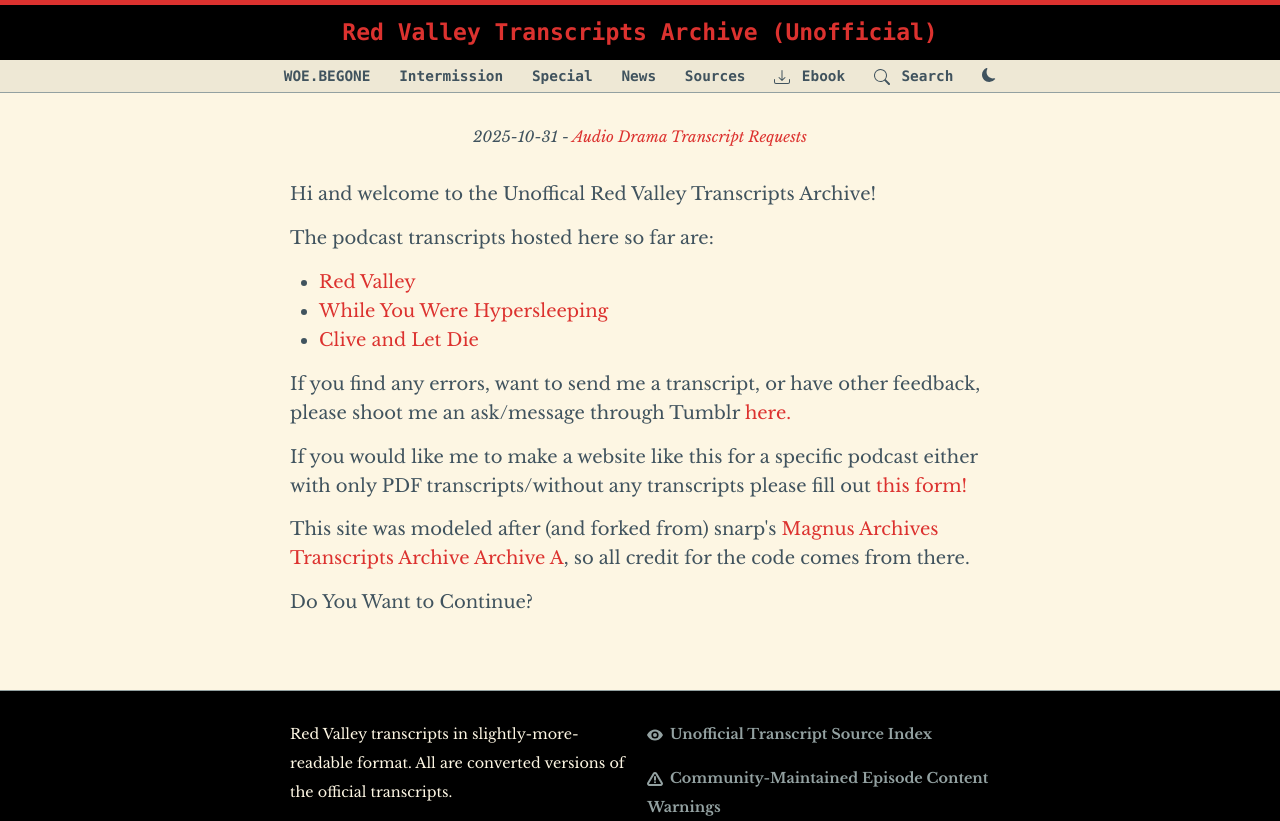
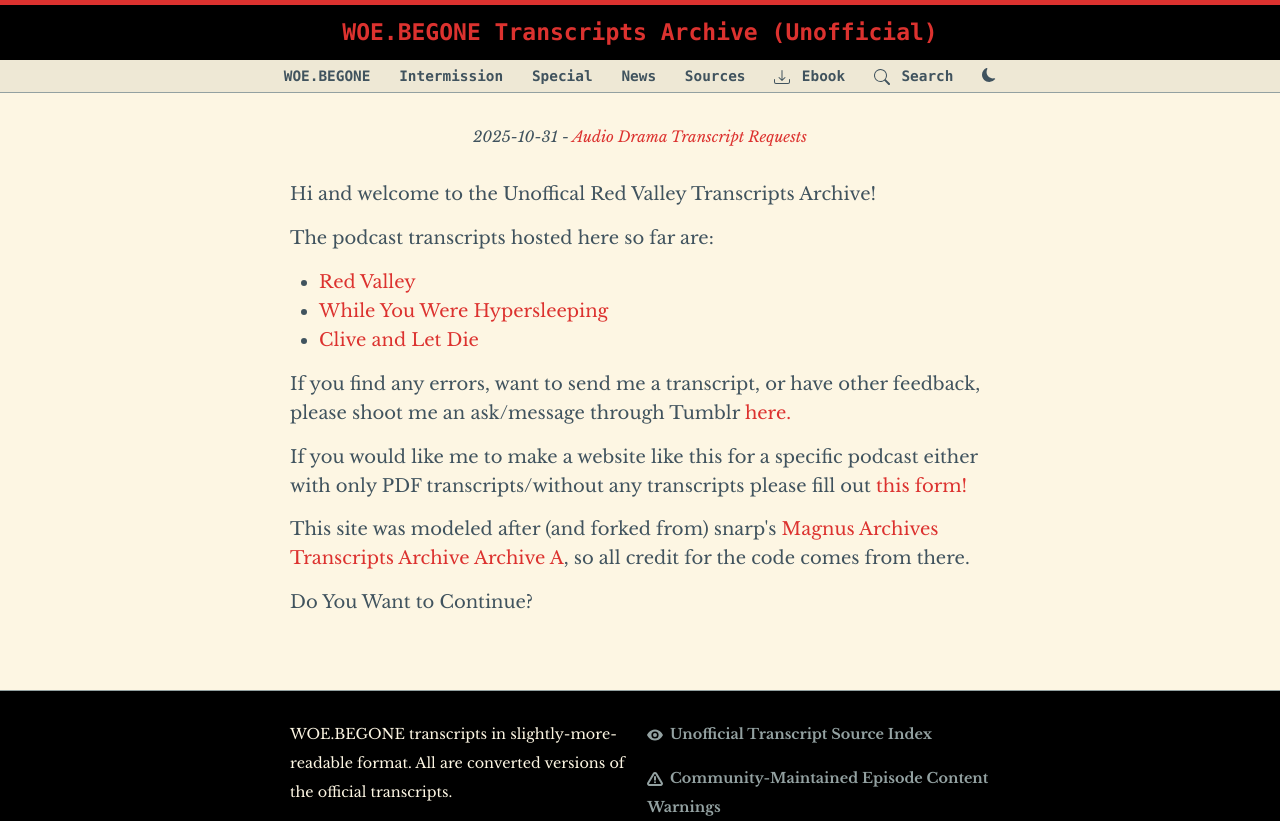
Before and after one commit to spooky-james/unofficial-woe.begone-transcripts, a Jekyll site: the page built from index.html, in a window 1280 px wide. Shown: the top 821 px of the page. Built offline with Jekyll 4.4.1, drawn with Linux system fonts in a browser that asks for light colours.

Commit message:
Update _config.yml

```diff
--- a/_config.yml
+++ b/_config.yml
@@ -13,11 +13,11 @@
 # you will see them accessed via {{ site.title }}, {{ site.email }}, and so on.
 # You can create any custom variable you would like, and they will be accessible
 # in the templates via {{ site.myvariable }}.
-title: Red Valley Transcripts Archive (Unofficial)
+title: WOE.BEGONE Transcripts Archive (Unofficial)
 email: markbecker@gmail.com
 author: james-spooky
 # description: > # this means to ignore newlines until "baseurl:"
-description: 'Red Valley transcripts in slightly-more-readable format. All are converted versions of the official transcripts.'
+description: 'WOE.BEGONE transcripts in slightly-more-readable format. All are converted versions of the official transcripts.'
 language: en-us
 
 # # If you're hosting your site at a Project repository on GitHub pages
```
